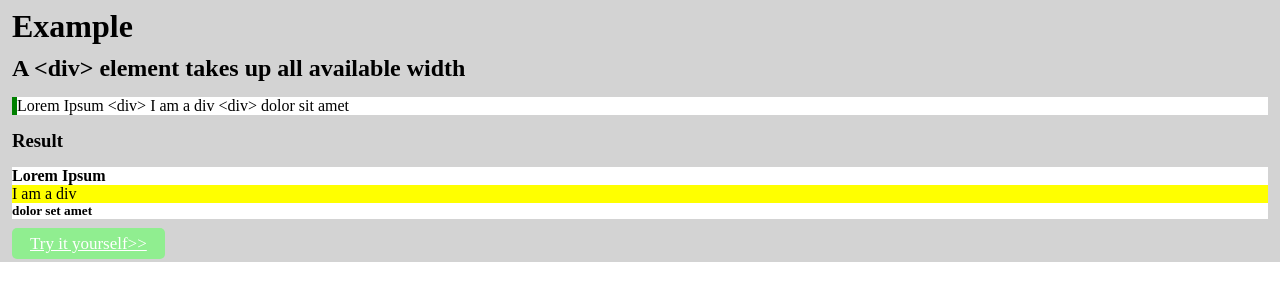
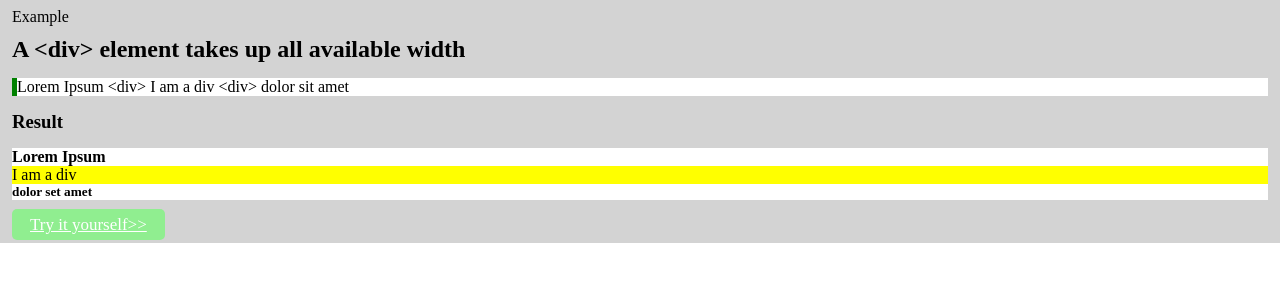
Before and after one commit to MANLIKEKESS/First-Test, a plain HTML site: page ASSIGNMENT.html in a window 1280 px wide. Drawn offline with Linux system fonts and the light colour scheme.

Commit message:
changed h1 to p tag

```diff
--- a/ASSIGNMENT.html
+++ b/ASSIGNMENT.html
@@ -7,7 +7,7 @@
 </head>
 <body class="bodi">
     <div class="box1">
-        <h1 class="h11">Example</h1>
+        <p class="h11">Example</p>
         <h2 class="h12">A &lt;div&gt; element takes up all available width</h2>
     <div class="box2">
         Lorem Ipsum &lt;div&gt; I am a div &lt;div&gt; dolor sit amet
```
